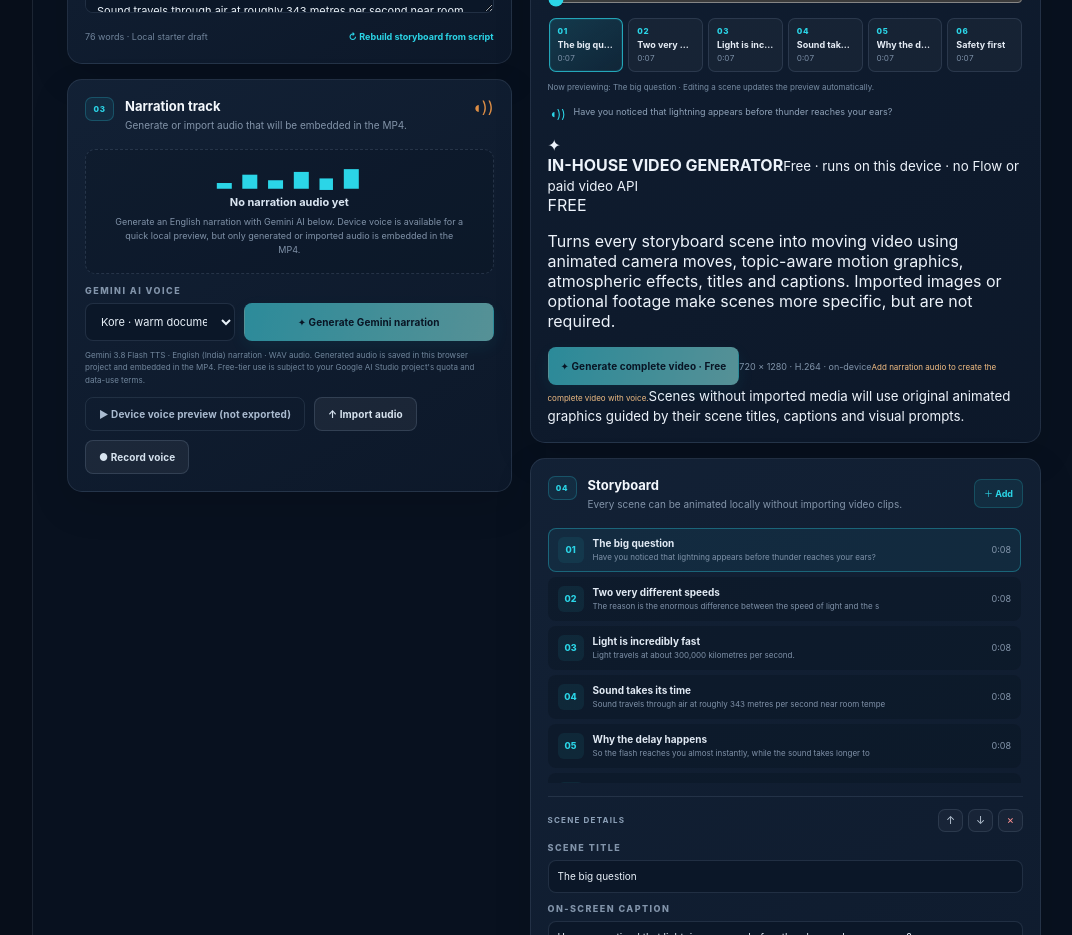
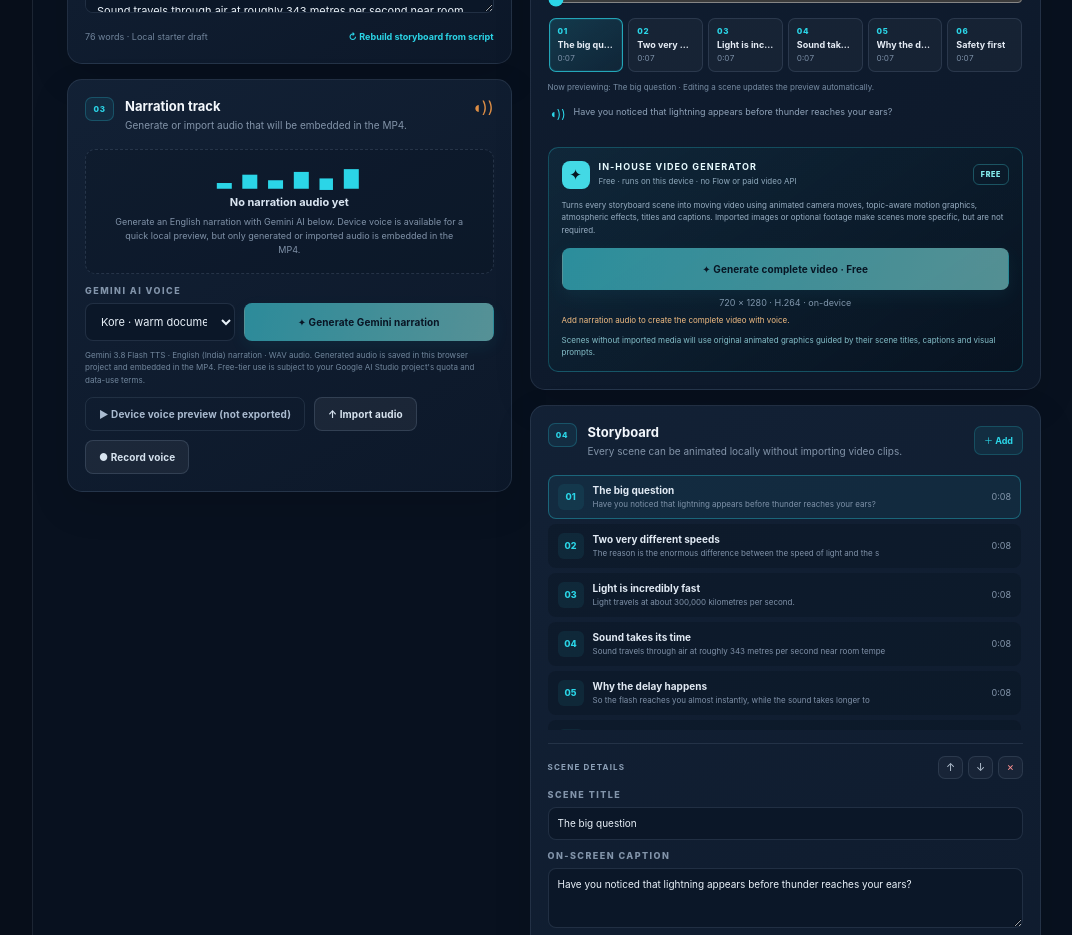
Before and after one commit to narayananagapuri25/VideoMaker, a React (Vite) app: page / in a window 1280 px wide. Shown: the part 960-1895 px from the top of the page, without its empty margins (205-1277 px from the left). Built offline with nearby package versions, Linux system fonts and the light colour scheme.

Commit message:
Style in-house free video generator controls

```diff
--- a/src/styles.css
+++ b/src/styles.css
@@ -441,3 +441,24 @@ select { appearance: auto; }
   .storyboard-header-actions { max-width: 58%; }
   .flow-shotlist-button { white-space: normal; }
 }
+
+
+/* Free in-house video generator */
+.inhouse-generator {
+  margin-top: 12px;
+  padding: 13px;
+  border: 1px solid rgba(43,213,231,.28);
+  border-radius: 10px;
+  background: linear-gradient(145deg,rgba(25,111,129,.15),rgba(4,14,25,.55));
+}
+.inhouse-generator-heading { display:flex; align-items:center; gap:9px; }
+.inhouse-generator-heading > div { min-width:0; display:flex; flex-direction:column; gap:4px; }
+.inhouse-generator-heading strong { color:#e8fbff; font-size:9px; letter-spacing:.12em; }
+.inhouse-generator-heading small { color:#8fa9bc; font-size:8px; line-height:1.45; }
+.inhouse-generator-mark { display:grid; place-items:center; flex:0 0 28px; height:28px; border-radius:8px; color:#061622; background:#43d9e5; font-size:15px; font-weight:900; }
+.inhouse-free-tag { margin-left:auto; padding:5px 7px; border:1px solid rgba(67,217,229,.3); border-radius:6px; color:#85eced; font-size:7px; font-weight:900; letter-spacing:.1em; }
+.inhouse-generator > p { margin:10px 0 0; color:#98aec2; font-size:8px; line-height:1.6; }
+.inhouse-generator .export-button { width:100%; margin-top:11px; min-height:42px; }
+.inhouse-generator .export-spec { display:block; margin-top:7px; text-align:center; }
+.inhouse-generator .export-blocked-note { display:block; margin-top:7px; }
+.inhouse-hint { display:block; margin-top:7px; color:#85bfc9; font-size:8px; line-height:1.5; }
```
